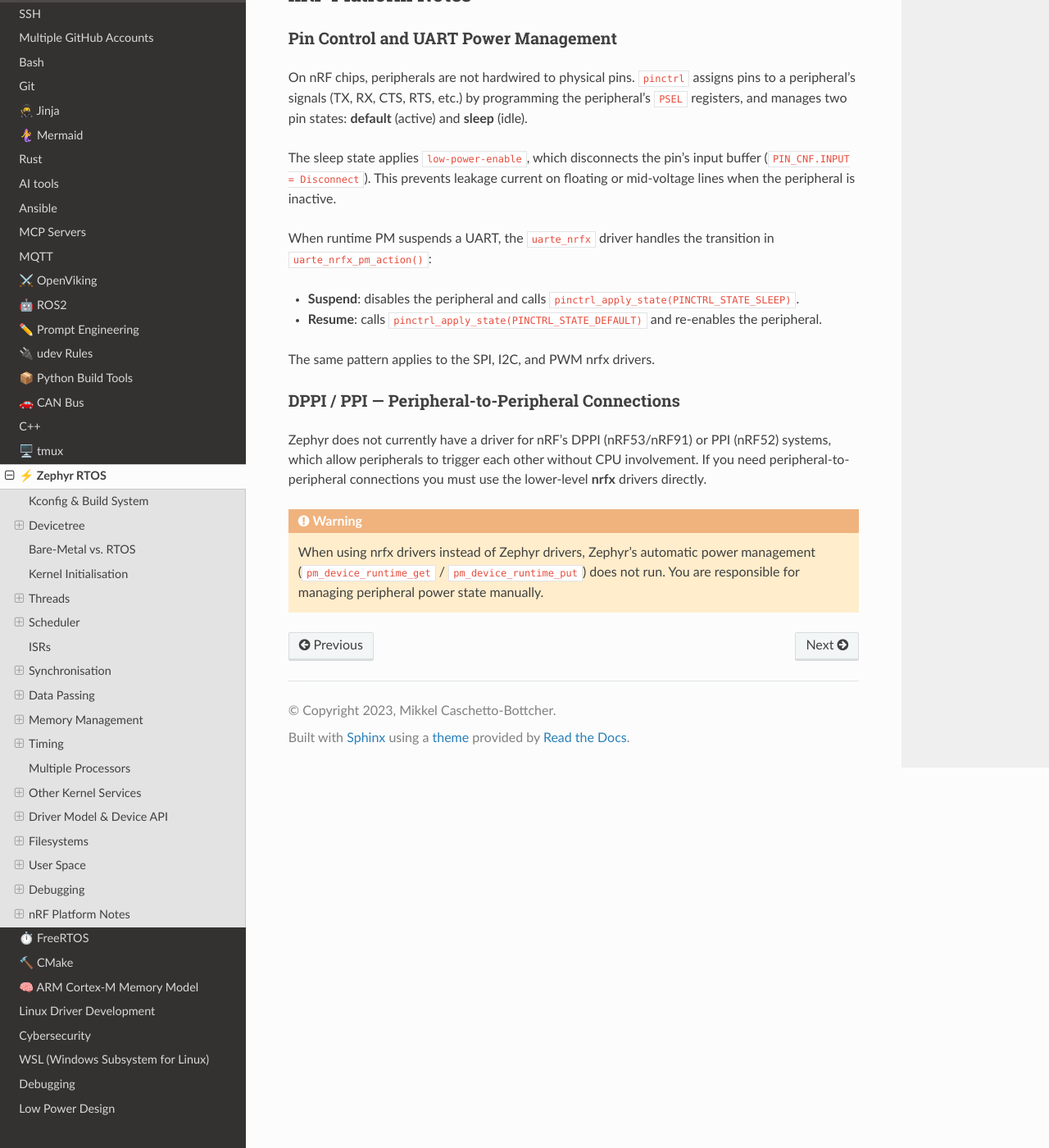
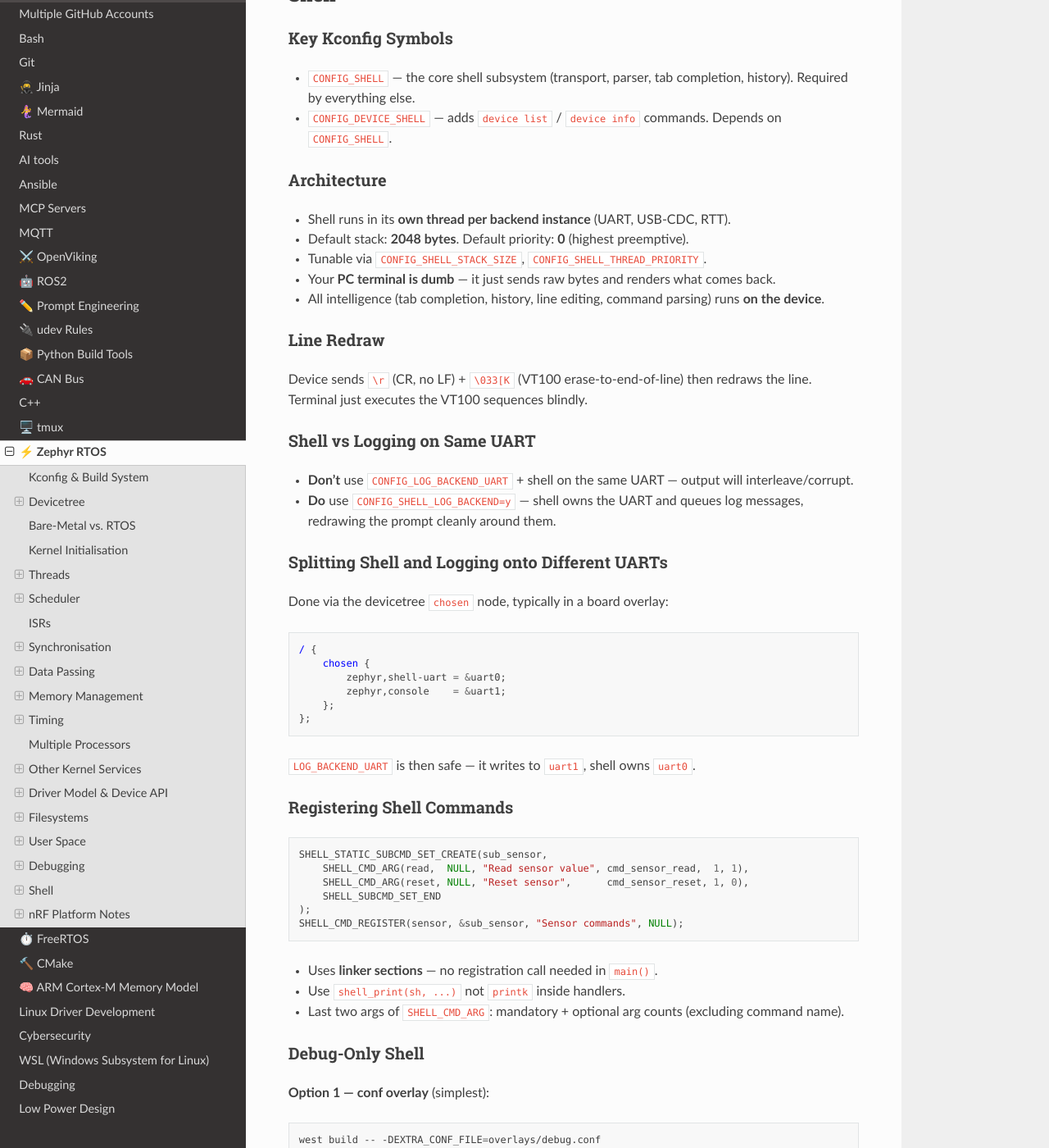
Before and after one commit to mcbottcher/my_docs, a Sphinx documentation site: the page built from docs/source/zephyr_rtos.rst, in a window 1280 px wide and 1400 px high, scrolled down 34980 px. Shown: the whole window at 82% size. Built offline with Sphinx 7.4.7 and the Read the Docs theme 3.1.0, drawn with Linux system fonts in a browser that asks for light colours; some of the changed text lies outside the part shown.

Commit message:
zephyr: add shell section covering Kconfig, architecture, logging, and commands

```diff
--- a/docs/source/zephyr_rtos.rst
+++ b/docs/source/zephyr_rtos.rst
@@ -1494,6 +1494,90 @@ Analyse a captured dump with the provided GDB server script:
 
 ----
 
+Shell
+-----
+
+Key Kconfig Symbols
+~~~~~~~~~~~~~~~~~~~
+
+- ``CONFIG_SHELL`` — the core shell subsystem (transport, parser, tab completion, history). Required by everything else.
+- ``CONFIG_DEVICE_SHELL`` — adds ``device list`` / ``device info`` commands. Depends on ``CONFIG_SHELL``.
+
+Architecture
+~~~~~~~~~~~~
+
+- Shell runs in its **own thread per backend instance** (UART, USB-CDC, RTT).
+- Default stack: **2048 bytes**. Default priority: **0** (highest preemptive).
+- Tunable via ``CONFIG_SHELL_STACK_SIZE``, ``CONFIG_SHELL_THREAD_PRIORITY``.
+- Your **PC terminal is dumb** — it just sends raw bytes and renders what comes back.
+- All intelligence (tab completion, history, line editing, command parsing) runs **on the device**.
+
+Line Redraw
+~~~~~~~~~~~
+
+Device sends ``\r`` (CR, no LF) + ``\033[K`` (VT100 erase-to-end-of-line) then redraws the line. Terminal just executes the VT100 sequences blindly.
+
+Shell vs Logging on Same UART
+~~~~~~~~~~~~~~~~~~~~~~~~~~~~~~
+
+- **Don't** use ``CONFIG_LOG_BACKEND_UART`` + shell on the same UART — output will interleave/corrupt.
+- **Do** use ``CONFIG_SHELL_LOG_BACKEND=y`` — shell owns the UART and queues log messages, redrawing the prompt cleanly around them.
+
+Splitting Shell and Logging onto Different UARTs
+~~~~~~~~~~~~~~~~~~~~~~~~~~~~~~~~~~~~~~~~~~~~~~~~~
+
+Done via the devicetree ``chosen`` node, typically in a board overlay:
+
+.. code-block:: dts
+
+   / {
+       chosen {
+           zephyr,shell-uart = &uart0;
+           zephyr,console    = &uart1;
+       };
+   };
+
+``LOG_BACKEND_UART`` is then safe — it writes to ``uart1``, shell owns ``uart0``.
+
+Registering Shell Commands
+~~~~~~~~~~~~~~~~~~~~~~~~~~
+
+.. code-block:: c
+
+   SHELL_STATIC_SUBCMD_SET_CREATE(sub_sensor,
+       SHELL_CMD_ARG(read,  NULL, "Read sensor value", cmd_sensor_read,  1, 1),
+       SHELL_CMD_ARG(reset, NULL, "Reset sensor",      cmd_sensor_reset, 1, 0),
+       SHELL_SUBCMD_SET_END
+   );
+   SHELL_CMD_REGISTER(sensor, &sub_sensor, "Sensor commands", NULL);
+
+- Uses **linker sections** — no registration call needed in ``main()``.
+- Use ``shell_print(sh, ...)`` not ``printk`` inside handlers.
+- Last two args of ``SHELL_CMD_ARG``: mandatory + optional arg counts (excluding command name).
+
+Debug-Only Shell
+~~~~~~~~~~~~~~~~
+
+**Option 1 — conf overlay** (simplest):
+
+.. code-block:: bash
+
+   west build -- -DEXTRA_CONF_FILE=overlays/debug.conf
+
+**Option 2 — custom Kconfig symbol** (best for large codebases):
+
+.. code-block:: kconfig
+
+   config MYAPP_DEBUG_SHELL
+       bool "Enable debug shell"
+       default n
+       select SHELL
+       select SHELL_BACKEND_SERIAL
+
+Use ``SHELL_COND_CMD_REGISTER(CONFIG_MYAPP_DEBUG_SHELL, ...)`` in command files — no ``#ifdef`` needed.
+
+----
+
 nRF Platform Notes
 ------------------
 
```
